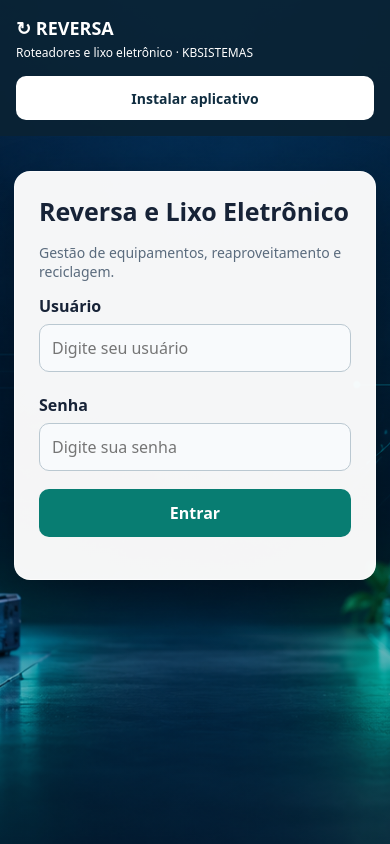
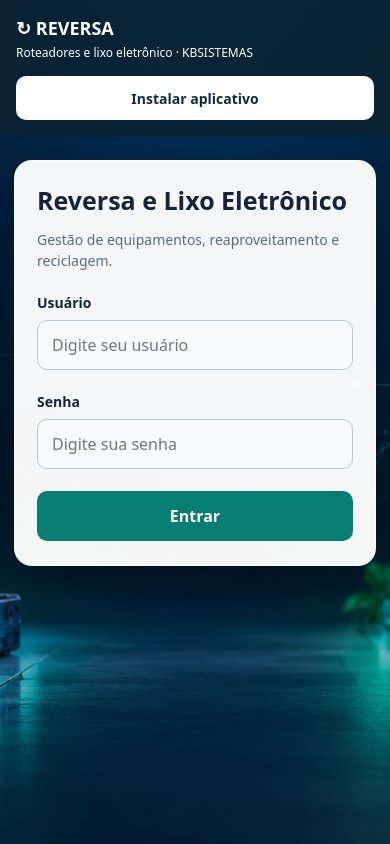
Before and after one commit to kauabarbosaa1728-web/roxreversalixo, a Flask app: page /login in a window 390 px wide. Run offline with Flask 3, Linux system fonts and the light colour scheme; parts of the project's set-up code (start-up, migrations or seed data) failed here and were passed over.

Commit message:
Enhance login page styles and layout

```diff
--- a/templates/login.html
+++ b/templates/login.html
@@ -50,9 +50,61 @@
   }
 
   @media (max-width: 600px) {
+    body {
+      min-height: 100dvh;
+      background-attachment: scroll;
+      background-position: center top;
+    }
+
     .panel.login {
-      margin: 35px auto;
-      padding: 24px;
+      width: 100%;
+      max-width: 430px;
+      margin: 24px auto;
+      padding: 24px 22px;
+      border-radius: 18px;
+    }
+
+    .login h1 {
+      font-size: 25px;
+      line-height: 1.2;
+      margin-bottom: 12px;
+    }
+
+    .login .muted {
+      font-size: 14px;
+      line-height: 1.5;
+      margin-bottom: 22px;
+    }
+
+    .login label {
+      font-size: 14px;
+      margin-bottom: 8px;
+    }
+
+    .login input {
+      font-size: 16px;
+      min-height: 50px;
+      padding: 13px 14px;
+      border-radius: 10px;
+    }
+
+    .login .actions {
+      margin: 22px 0 0;
+    }
+
+    .login button {
+      min-height: 50px;
+      border-radius: 10px;
+    }
+  }
+
+  @media (max-width: 360px) {
+    .panel.login {
+      padding: 22px 18px;
+    }
+
+    .login h1 {
+      font-size: 23px;
     }
   }
 </style>
@@ -72,6 +124,8 @@
       id="username"
       name="username"
       autocomplete="username"
+      autocapitalize="none"
+      spellcheck="false"
       placeholder="Digite seu usuário"
       required
     >
```
